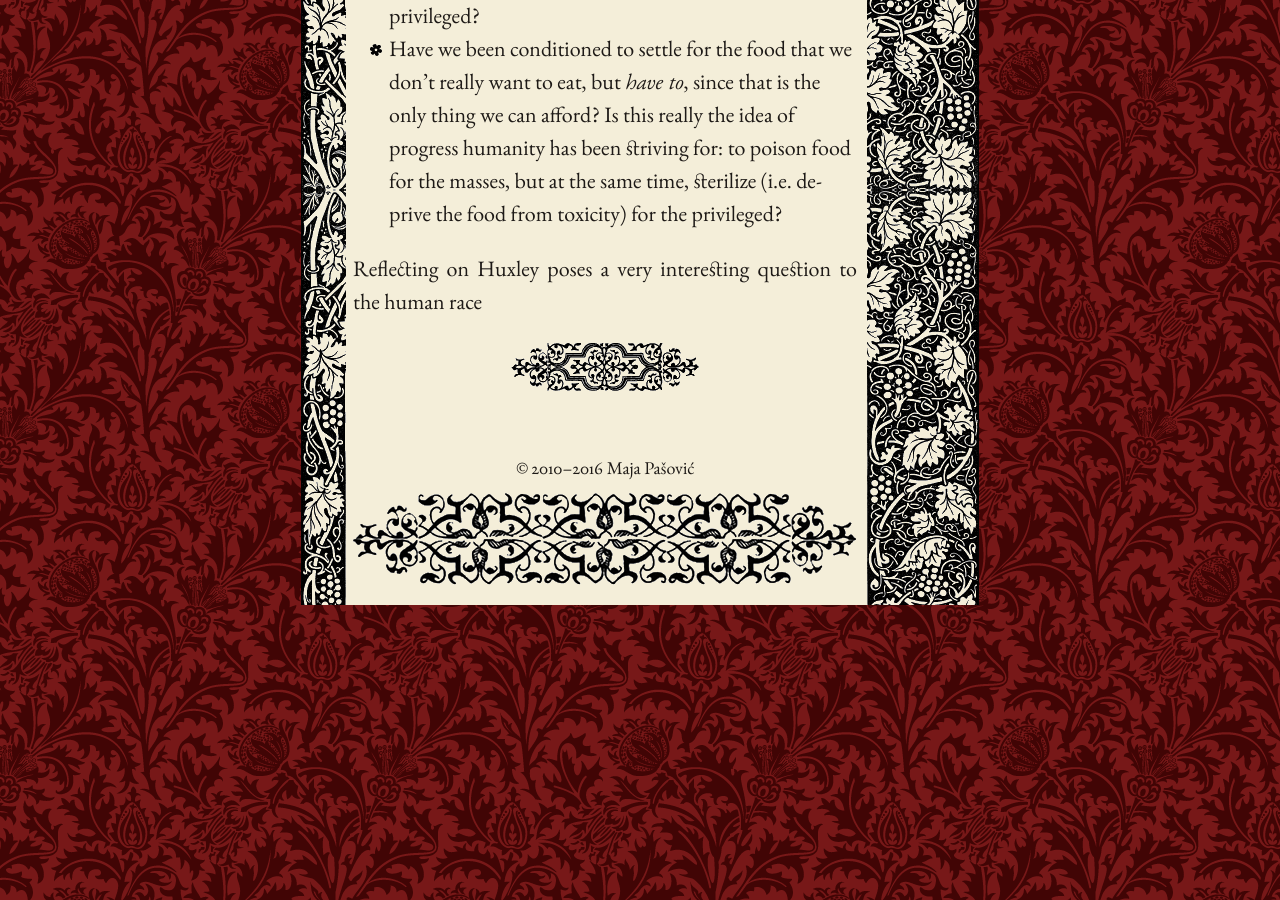
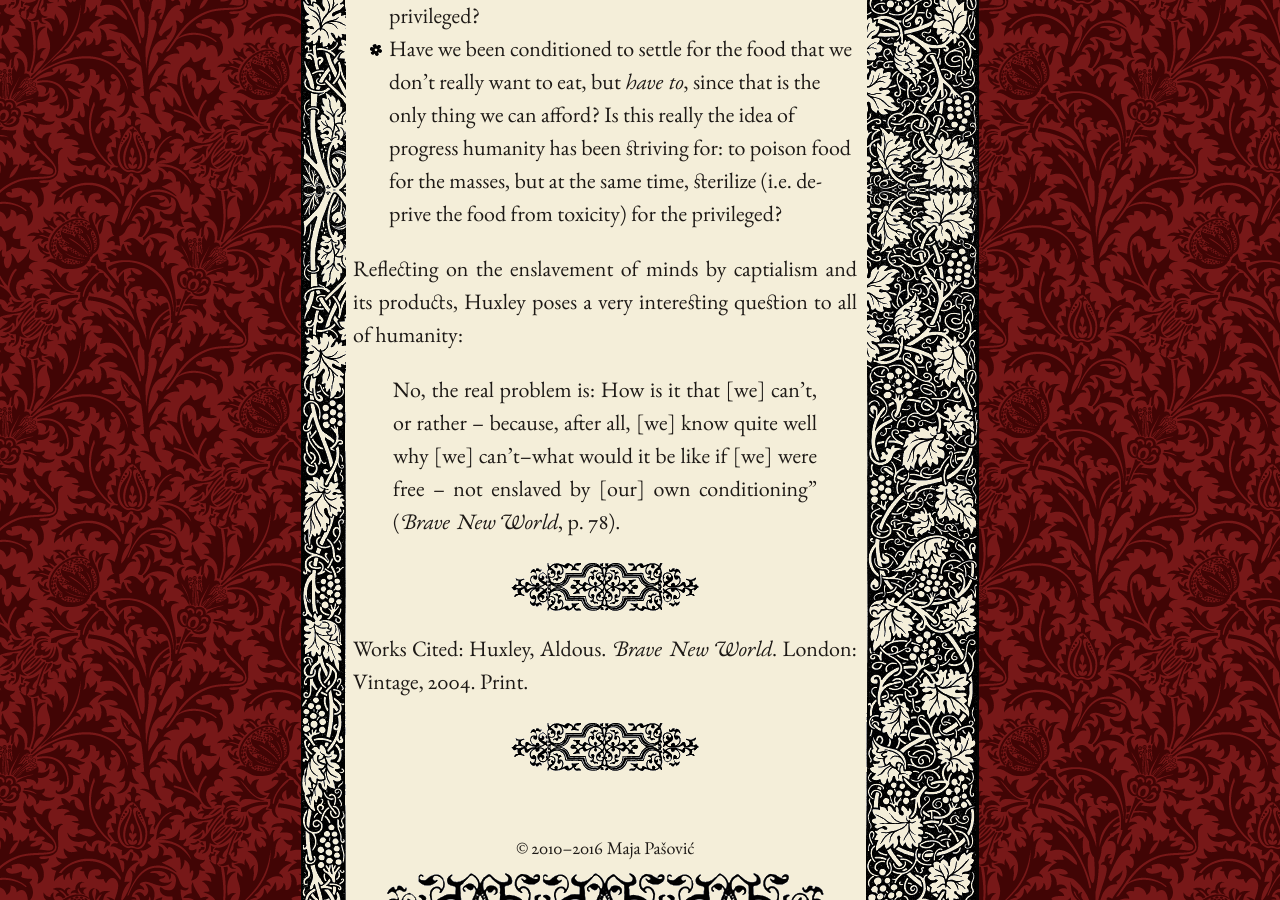
Before and after one commit to mpasovic/majapasovic.org, a Jekyll site: the page built from _posts/2016-03-04-bokanovskified-production-food-and-nutrition-in-modern-age.md, in a window 1280 px wide and 900 px high, scrolled down 6719 px. Built offline with Jekyll 4.4.1, drawn with Linux system fonts in a browser that asks for light colours; nearby versions of some CDN libraries.

Commit message:
Updated 2016-03-04-bokanovskified-production-food-and-nutrition-in-modern-age.md

```diff
--- a/_posts/2016-03-04-bokanovskified-production-food-and-nutrition-in-modern-age.md
+++ b/_posts/2016-03-04-bokanovskified-production-food-and-nutrition-in-modern-age.md
@@ -39,8 +39,11 @@ If we consider modern capitalist societies in the West, but also in the East (e.
 - Is organic and healthy food reserved only for the privileged?
 - Have we been conditioned to settle for the food that we don't really want to eat, but *have to*, since that is the only thing we can afford? Is this really the idea of progress humanity has been striving for: to poison food for the masses, but at the same time, sterilize (i.e. deprive the food from toxicity) for the privileged?
 
-Reflecting on  Huxley poses a very interesting question to the human race
->
+Reflecting on the enslavement of minds by captialism and its products, Huxley poses a very interesting question to all of humanity:
+> No, the real problem is: How is it that [we] can't, or rather -- because, after all, [we] know quite well why [we] can't--what would it be like if [we] were free -- not enslaved by [our] own conditioning" (*Brave New World*, p. 78).
+
+*****
+Works Cited: Huxley, Aldous. *Brave New World*. London: Vintage, 2004. Print.
 
 
 
```
